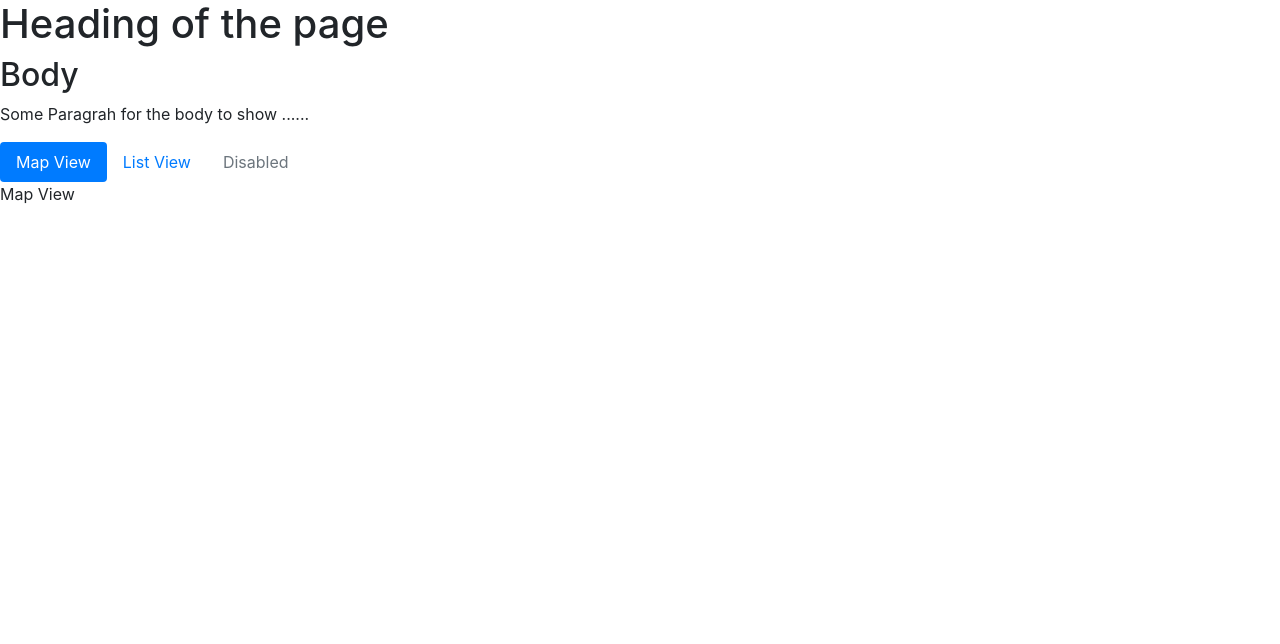
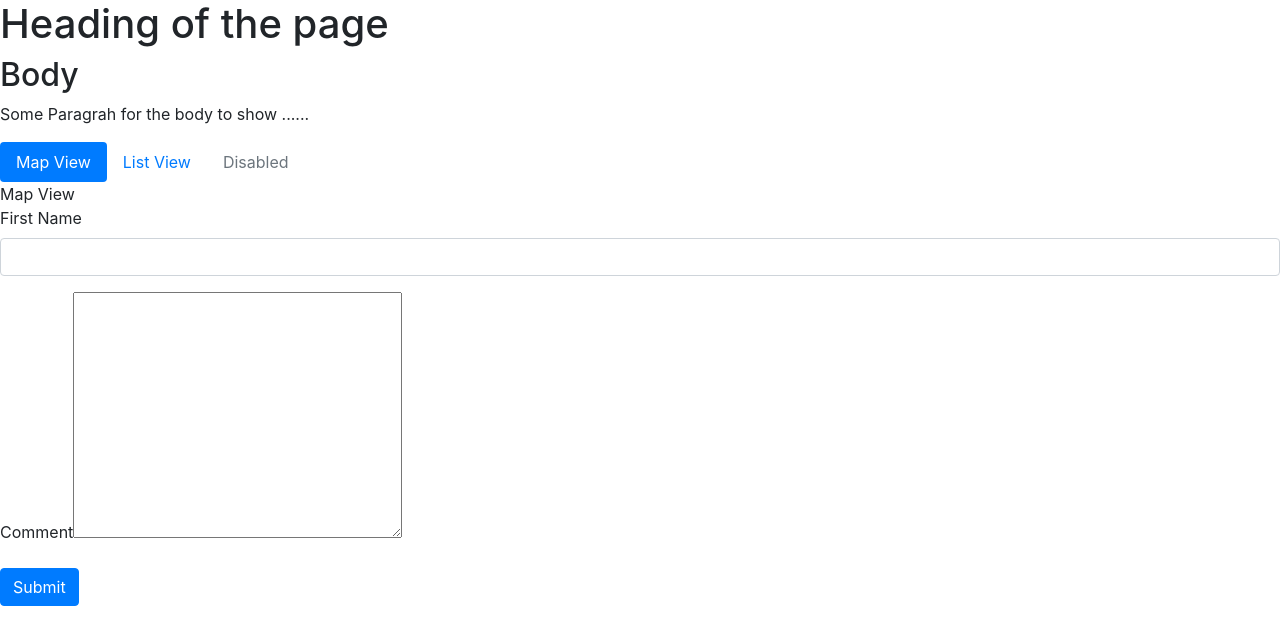
Before and after one commit to onkarnirhali/Angular, an Angular app: page / in a window 1280 px wide. Shown: the top 644 px of the page. Built offline with nearby package versions, Linux system fonts and the light colour scheme.

Commit message:
Template Driven Forums Started

```diff
--- a/src/app/app.component.html
+++ b/src/app/app.component.html
@@ -11,3 +11,6 @@
 <app-like>
     Like Button can appear here...
 </app-like>
+<app-courses>
+
+</app-courses>
--- a/src/app/courses/courses.component.html
+++ b/src/app/courses/courses.component.html
@@ -1,12 +1,13 @@
-<div (click)="onDivClick()">
-    <button (click)="onClick($event)"  class="btn btn-primary"> Hello </button>
-    <input type="text" (keyup.enter)="onKeyUp()">
-    <input  [(ngModel)]="email" (keyup.enter)="onKeyUp()">
+<form>
+<div class="form-group">
+    <label for="firstName">First Name</label>
+    <input required ngModel name="firstName" #firstName="ngModel" (change)="log(firstName)" id="firstName" type="text" class="form-control">
+    <div class="alert alert-danger" *ngIf="firstName.touched && !firstName.value">Firstname is required</div>
 </div>
-<div>
-    {{car.companyName | uppercase }}  <br/>
-    {{car.cost | currency:'INR'}} <br/>
-    {{car.seats}} <br/>
-    {{car.fuel}} <br/>
-    {{car.rating | number:'1.2-2'}} <br/>
+<div class="form-group">
+<label for="comment">Comment</label>
+<textarea required ngModel name="comment" #comment="ngModel" id="comment" cols="30" rows="10"></textarea>
+<div class="alert alert-danger" *ngIf="comment.touched" >Comments are appriciated</div>
 </div>
+<button class="btn btn-primary">Submit</button>
+</form>
--- a/src/app/courses/courses.component.ts
+++ b/src/app/courses/courses.component.ts
@@ -19,6 +19,25 @@ export class CoursesComponent implements OnInit {
     rating:3.7895,
     isFavourite: true
 
+  }
+
+  courses = [
+    {id: 1, name: 'course1'},
+    {id: 2, name: 'course2'},
+    {id: 3, name: 'course3'},
+    {id: 4, name: 'course4'},
+  ];
+
+  onAdd() {
+    this.courses.push( { id:4, name:"course5"} )
+  }
+
+  log(x) { console.log(x);
+   }
+
+  onRemove(course) {
+    let index = this.courses.indexOf(course);
+    this.courses.splice(index, 1)
   }
 
   post = {
```
